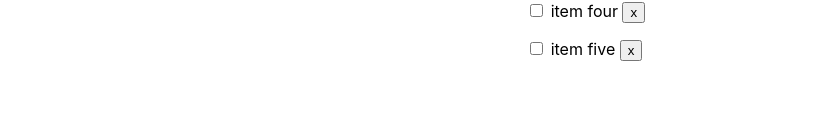
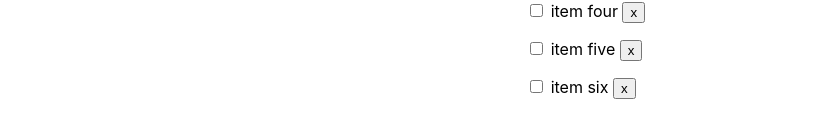
Before and after one commit to Gkilroy/rctdmov1, a React (Create React App) app in the folder rctdmo-v1/: page /#/ in a window 1280 px wide. Shown: the part 259-396 px from the top of the page, without its empty margins (0-816 px from the left). Built offline with nearby package versions, Linux system fonts and the light colour scheme.

Commit message:
update todolist with additional item to help show functionality

```diff
--- a/rctdmo-v1/src/components/pages/TodoList.js
+++ b/rctdmo-v1/src/components/pages/TodoList.js
@@ -7,7 +7,8 @@ const list_array = [
     {id:2,name:"item two", completed:false},
     {id:3,name:"item three", completed:false},
     {id:4,name:"item four", completed:false},
-    {id:5,name:"item five", completed:false}
+    {id:5,name:"item five", completed:false},
+    {id:6,name:"item six", completed:false}
 ];
 
 const TodoList = (props) => {
```
